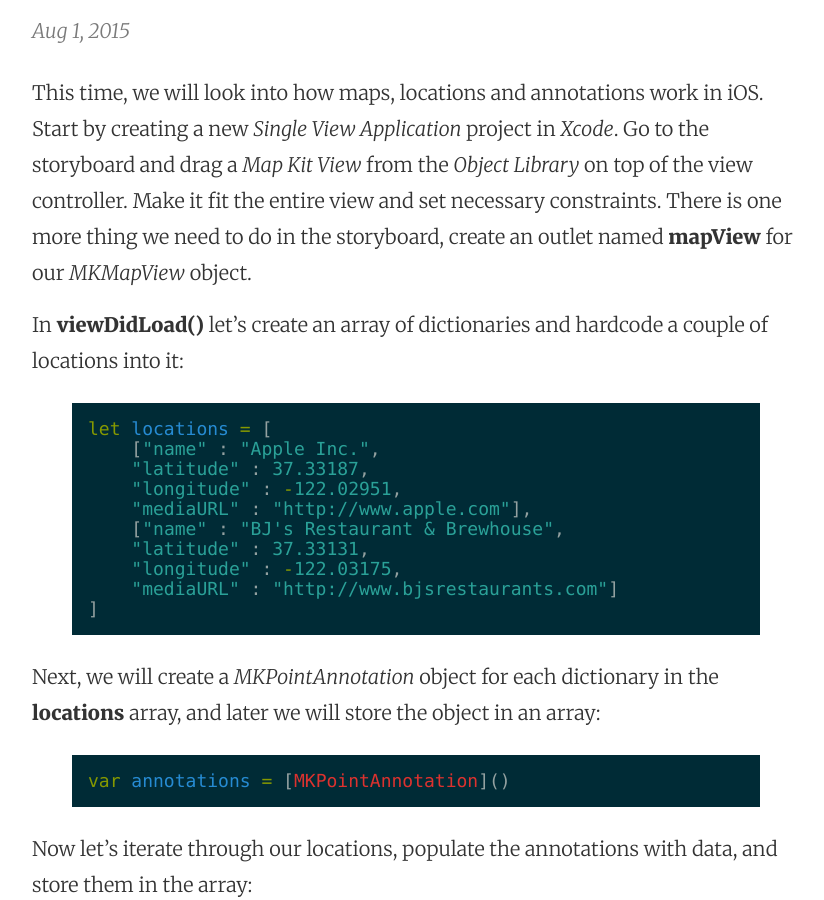
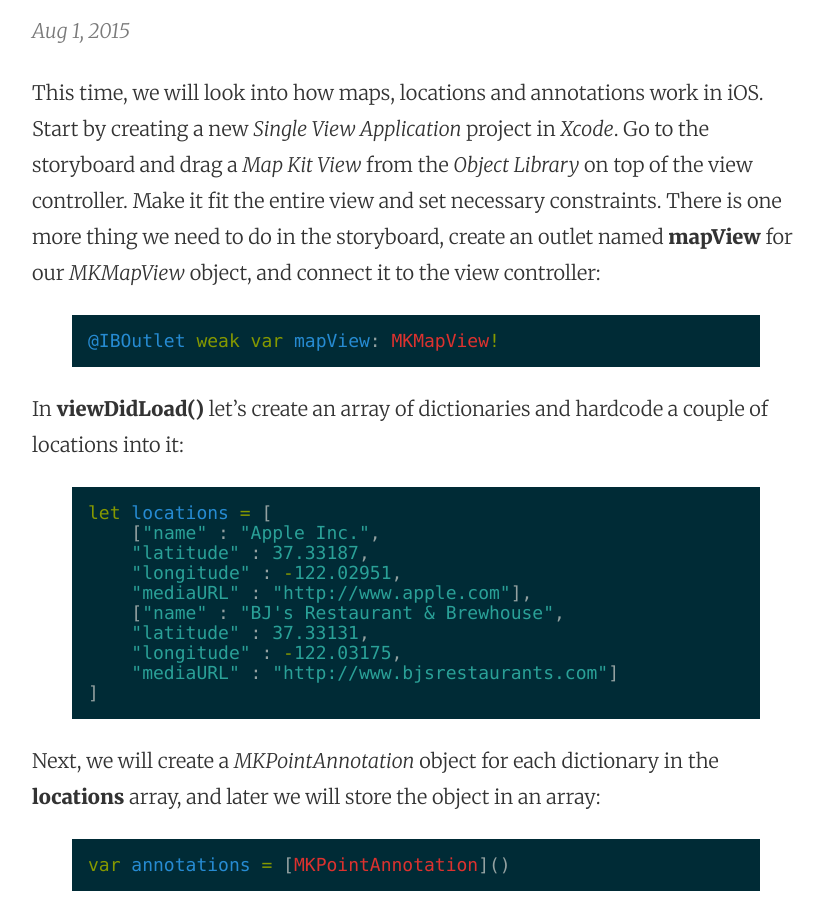
Before and after one commit to mhorga/mhorga.github.io, a Jekyll site: the page built from _posts/2015-08-01-introduction-to-mapkit.markdown, in a window 1280 px wide and 900 px high, scrolled down 328 px. Shown: the whole window, without its empty margins (224-1048 px from the left). Built offline with Jekyll 4.4.1, drawn with Linux system fonts in a browser that asks for light colours.

Commit message:
Post update: Introduction to MapKit

```diff
--- a/_posts/2015-08-01-introduction-to-mapkit.markdown
+++ b/_posts/2015-08-01-introduction-to-mapkit.markdown
@@ -3,7 +3,11 @@ published: true
 title: Introduction to MapKit
 layout: post
 ---
-This time, we will look into how maps, locations and annotations work in iOS. Start by creating a new _Single View Application_ project in _Xcode_. Go to the storyboard and drag a _Map Kit View_ from the _Object Library_ on top of the view controller. Make it fit the entire view and set necessary constraints. There is one more thing we need to do in the storyboard, create an outlet named __mapView__ for our _MKMapView_ object.
+This time, we will look into how maps, locations and annotations work in iOS. Start by creating a new _Single View Application_ project in _Xcode_. Go to the storyboard and drag a _Map Kit View_ from the _Object Library_ on top of the view controller. Make it fit the entire view and set necessary constraints. There is one more thing we need to do in the storyboard, create an outlet named __mapView__ for our _MKMapView_ object, and connect it to the view controller:
+
+{% highlight swift %}
+@IBOutlet weak var mapView: MKMapView!
+{% endhighlight %}
 
 In __viewDidLoad()__ let's create an array of dictionaries and hardcode a couple of locations into it:
 
```
